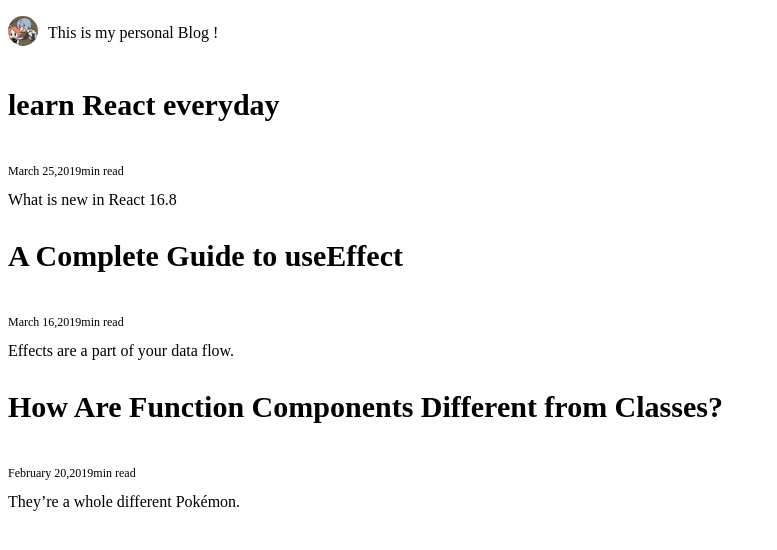
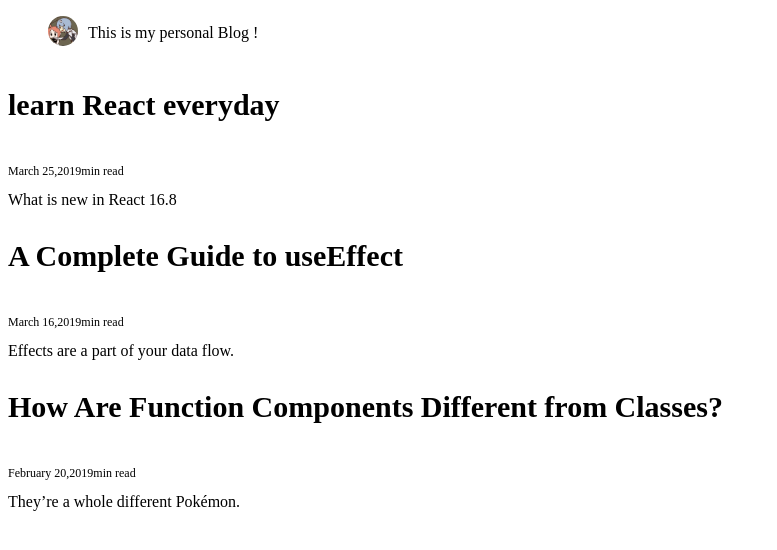
Before and after one commit to HideOnBushTuT/blog, a React app: page / in a window 1280 px wide. Shown: the top 550 px of the page, without its empty margins (0-777 px from the left). Built offline with nearby package versions, Linux system fonts and the light colour scheme.

Commit message:
Add margin to PersonInfo

```diff
--- a/src/Views/Home/PersonInfo.jsx
+++ b/src/Views/Home/PersonInfo.jsx
@@ -4,7 +4,7 @@ import logo from '../../Asserts/images/Head/logo.png';
 
 const PersonInfo = () => {
     return (
-        <div style={{ justifyContent: 'flex-start', alignItems: 'center', display: 'flex', flexDirection: 'row' }}>
+        <div style={{ justifyContent: 'flex-start', alignItems: 'center', display: 'flex', flexDirection: 'row', marginLeft: '40px' }}>
             <a href="https://weibo.com/CBReno" target="blank">
                 <img src={logo} alt="Logo" width={30} height={30} style={{ borderRadius: '50%' }} />
             </a>
```
